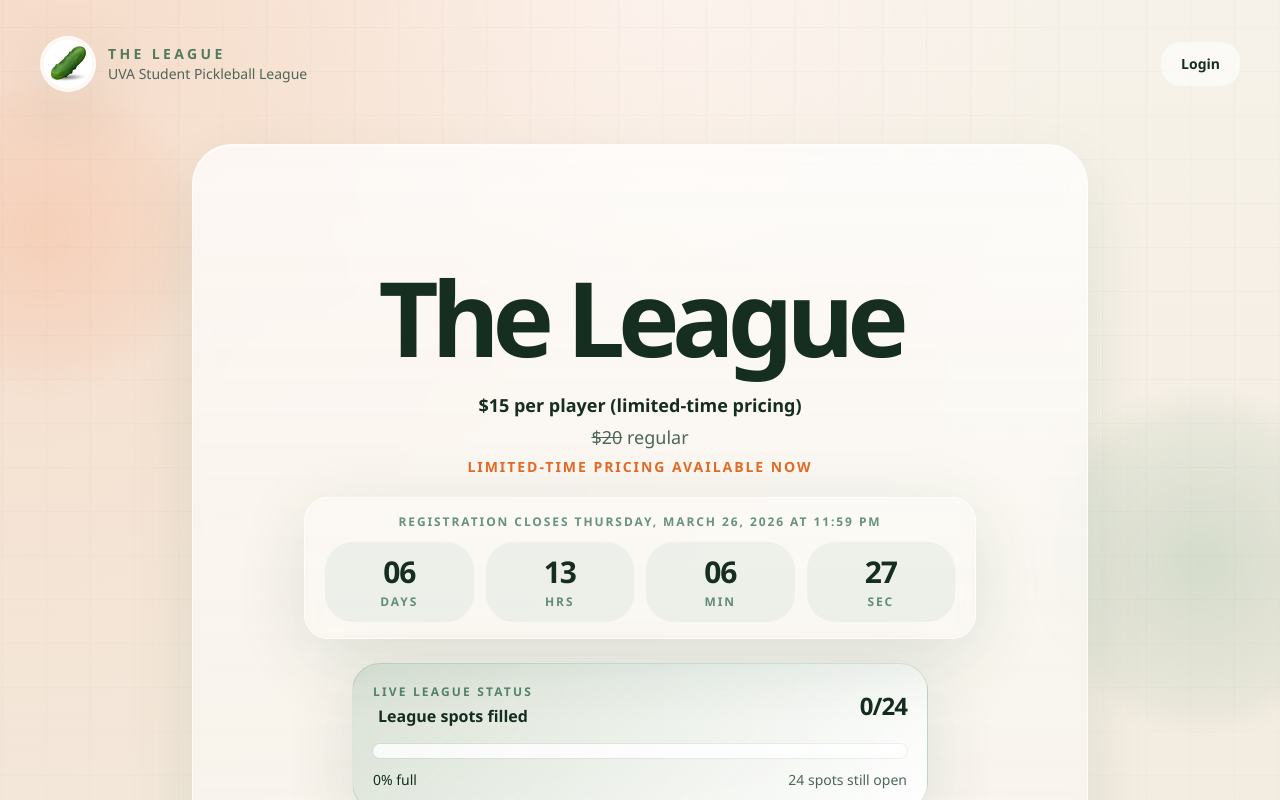
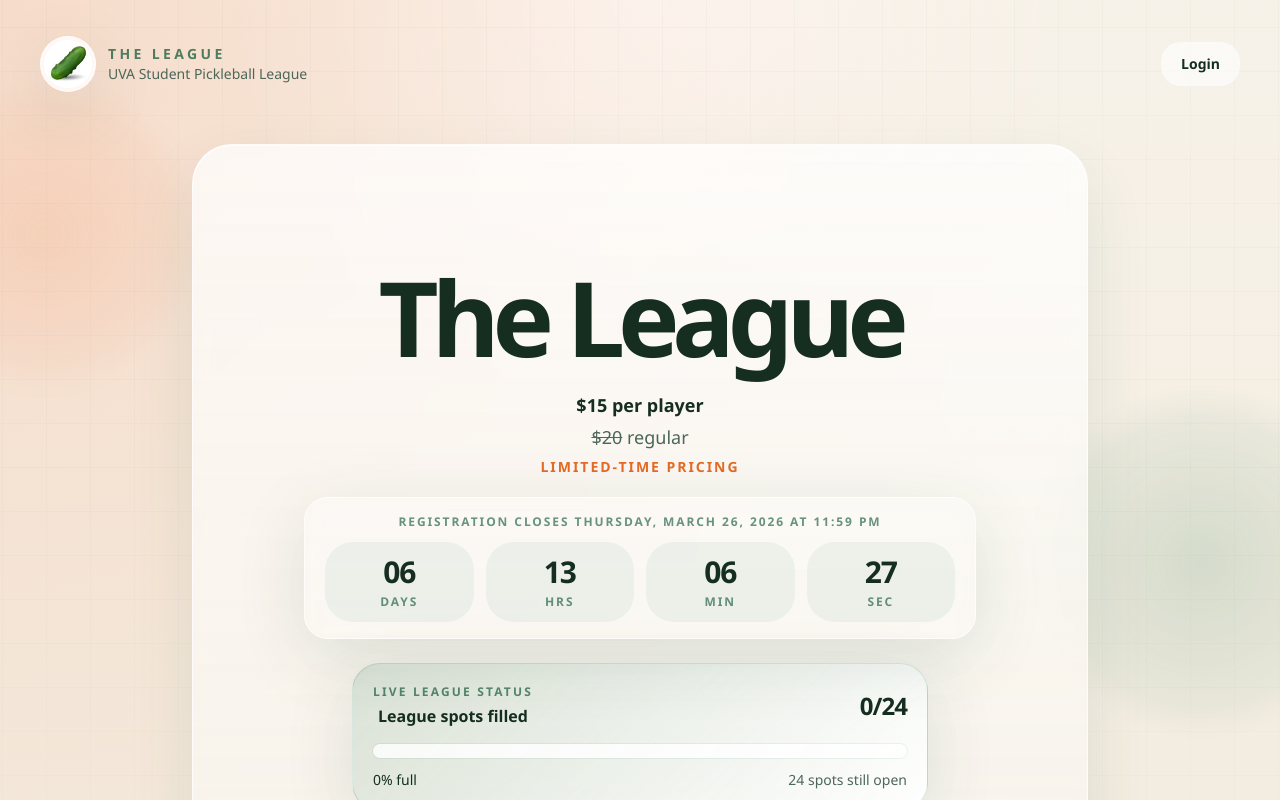
Before and after one commit to jays226/TheLeague, a Next.js app: page / in a window 1280 px wide. Shown: the top 800 px of the page. Built offline with nearby package versions, Linux system fonts and the light colour scheme; no server answers; the database is empty.

Commit message:
Simplify hero pricing copy

```diff
--- a/app/page.tsx
+++ b/app/page.tsx
@@ -73,13 +73,13 @@ export default async function HomePage() {
                   {earlyPricingActive ? (
                     <>
                       <span className="block text-center font-semibold text-foreground">
-                        $15 per player (limited-time pricing)
+                        $15 per player
                       </span>
                       <span className="block text-center">
                         <span className="line-through">$20</span> regular
                       </span>
                       <span className="mt-1 block text-center text-sm font-semibold uppercase tracking-[0.14em] text-[hsl(22_78%_52%)]">
-                        Limited-time pricing available now
+                        Limited-time pricing
                       </span>
                     </>
                   ) : (
```
